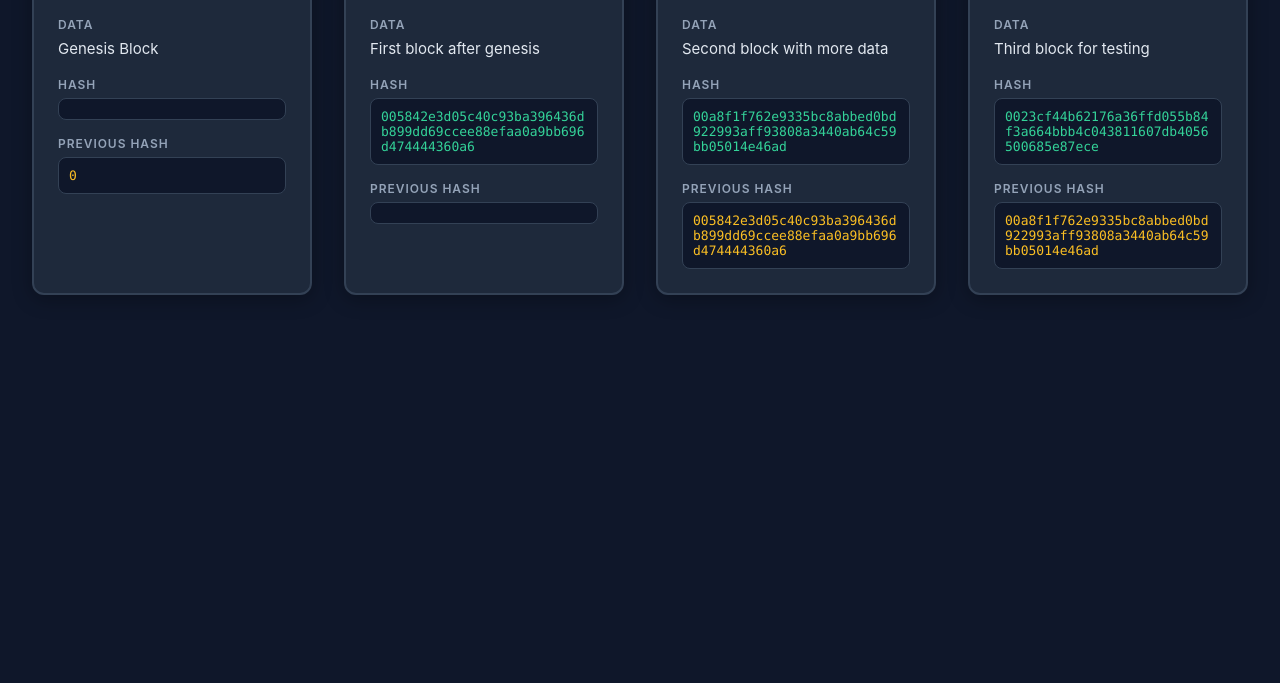
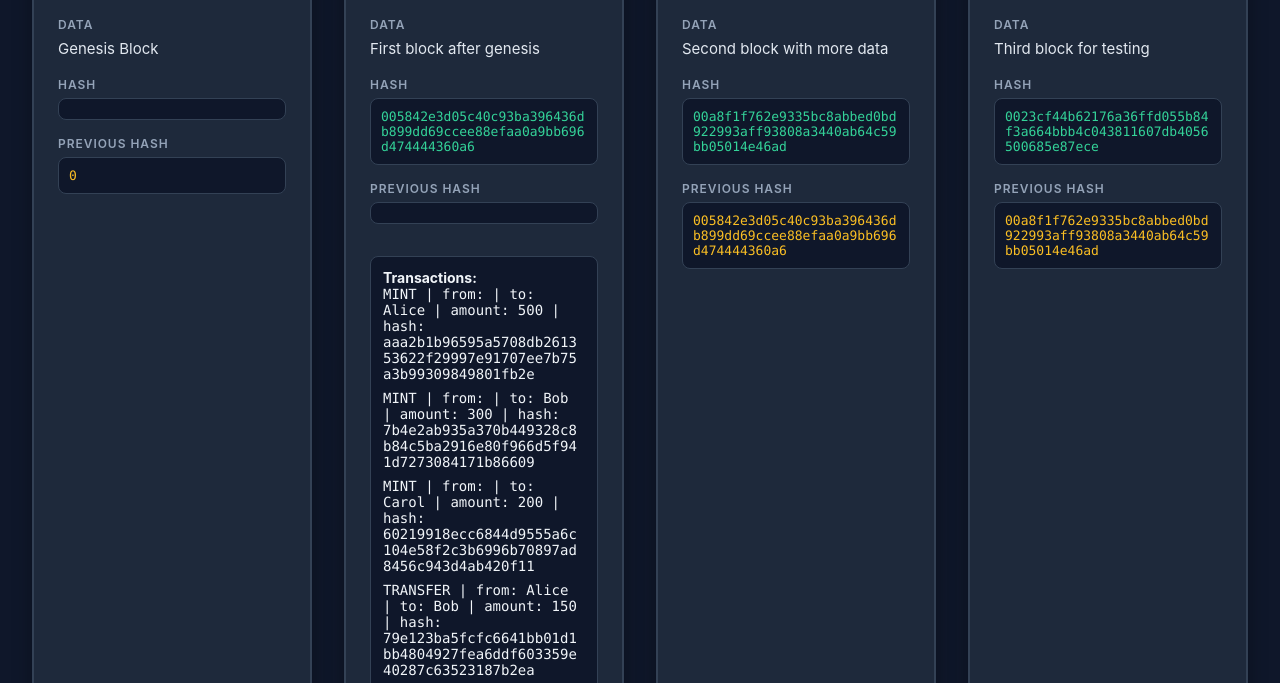
Before and after one commit to DeedLink/blockchain-cpp, a plain HTML site: page web/index.html in a window 1280 px wide. Shown: the part 285-968 px from the top of the page. Before the commit the page ends 800 px from the top, so only its background shows below. Drawn offline with Linux system fonts and the light colour scheme.

Commit message:
GUI updated

```diff
--- a/web/script.js
+++ b/web/script.js
@@ -7,9 +7,19 @@ async function loadBlockchain() {
 
         container.innerHTML = '';
 
-        Object.values(blockchain).forEach(block => {
+        blockchain.forEach(block => {
             const blockDiv = document.createElement('div');
             blockDiv.className = 'block';
+
+            let transactionsHTML = '';
+            if (block.transactions && block.transactions.length > 0) {
+                transactionsHTML = `<div class="block-transactions"><strong>Transactions:</strong><ul>`;
+                block.transactions.forEach(tx => {
+                    transactionsHTML += `<li>${tx.type} | from: ${tx.from} | to: ${tx.to} | amount: ${tx.amount} | hash: ${tx.hash}</li>`;
+                });
+                transactionsHTML += `</ul></div>`;
+            }
+
             blockDiv.innerHTML = `
                 <div class="block-header">
                     <div class="block-index">BLOCK #${block.index}</div>
@@ -28,6 +38,7 @@ async function loadBlockchain() {
                         <div class="block-label">Previous Hash</div>
                         <div class="block-hash prev-hash">${block.previousHash}</div>
                     </div>
+                    ${transactionsHTML}
                 </div>
             `;
             container.appendChild(blockDiv);
--- a/web/style.css
+++ b/web/style.css
@@ -176,3 +176,24 @@ header h1 {
         font-size: 1.75rem;
     }
 }
+
+.block-transactions {
+    margin-top: 1rem;
+    background: #0f172a;
+    border: 1px solid #334155;
+    border-radius: 8px;
+    padding: 0.75rem;
+    font-size: 0.875rem;
+    color: #f1f5f9;
+}
+
+.block-transactions ul {
+    list-style: none;
+    padding-left: 0;
+}
+
+.block-transactions li {
+    margin-bottom: 0.5rem;
+    font-family: 'Monaco', 'Courier New', monospace;
+    word-break: break-word;
+}
```
Also changed, not shown: web/index.html (line endings or trailing spaces).
